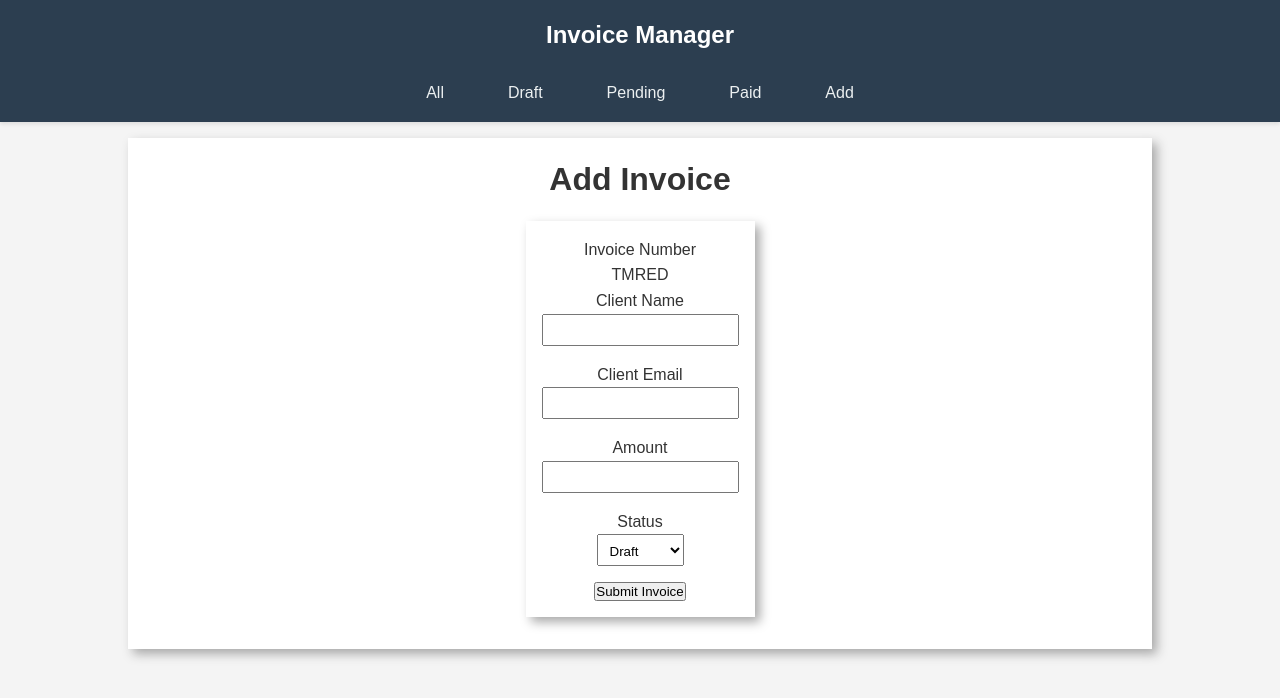
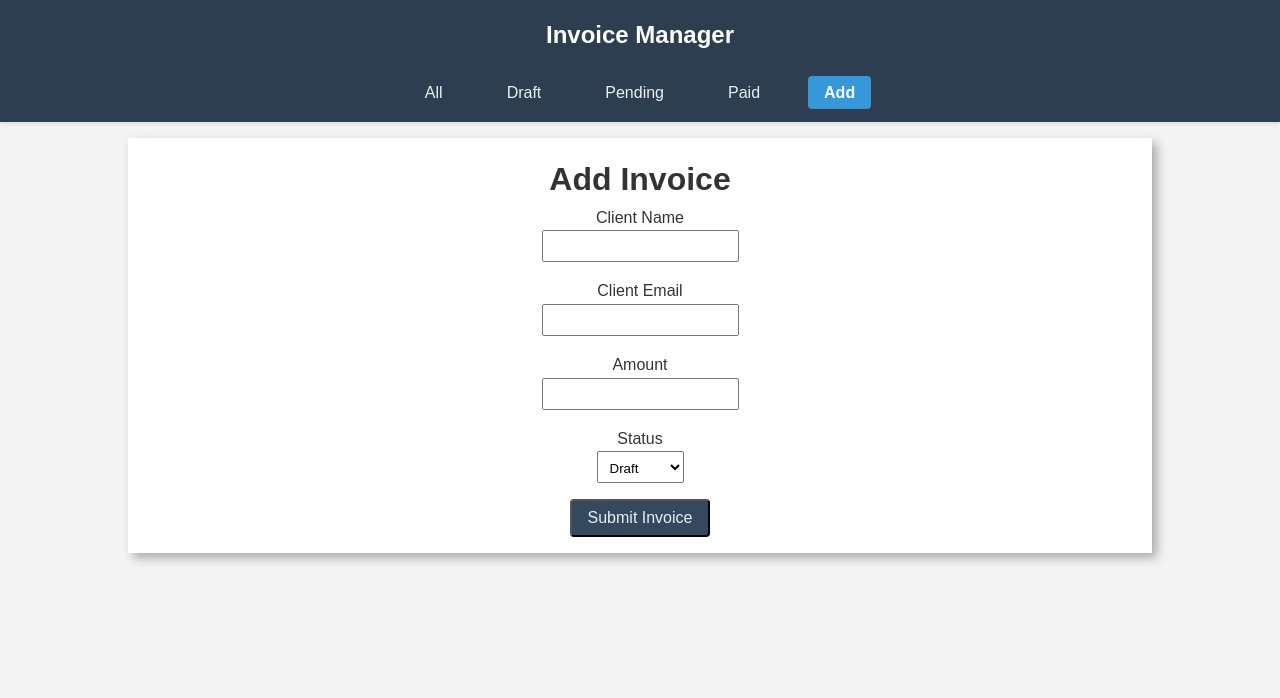
Before and after one commit to uaj14/invoice-manager, a PHP site: page /add.php in a window 1280 px wide. Shown: the top 698 px of the page. Run offline with PHP 8.4, Linux system fonts and the light colour scheme.

Commit message:
Completes the assignment.

```diff
--- a/add.php
+++ b/add.php
@@ -29,12 +29,11 @@
         $invoiceNumber = getInvoiceNumber();
     ?>
 
-    <div class="add">
-        <h1>Add Invoice</h1>
+
+
 
     <form class="add" action="index.php" method="post" class="invoice-form">
-            <label>Invoice Number</label>
-            <div class="invoice-number"><?php echo $invoiceNumber; ?></div>
+        <h1>Add Invoice</h1>
         <input type="hidden" name="number" value="<?php echo $invoiceNumber; ?>">
 
         <label for="client">Client Name</label>
@@ -53,8 +52,8 @@
             <option value="paid">Paid</option>
         </select>
 
-            <button type="submit">Submit Invoice</button>
+        <button type="submit" class="nav-link">Submit Invoice</button>
     </form>
-    </main>
+
 </body>
 </html>
--- a/nav.php
+++ b/nav.php
@@ -21,7 +21,7 @@ function renderNav($currentStatus = 'all', $count = null) {
             <li><a href="index.php?status=draft" class="nav-link<?php echo $currentStatus === 'draft' ? ' active' : ''; ?>">Draft</a></li>
             <li><a href="index.php?status=pending" class="nav-link<?php echo $currentStatus === 'pending' ? ' active' : ''; ?>">Pending</a></li>
             <li><a href="index.php?status=paid" class="nav-link<?php echo $currentStatus === 'paid' ? ' active' : ''; ?>">Paid</a></li>
-            <li><a href="add.php" class="nav-link">Add</a></li>
+            <li><a href="add.php" class="nav-link<?php echo strpos($_SERVER['PHP_SELF'], 'add.php') !== false ? ' active' : ''; ?>">Add</a></li>
         </ul>
     </nav>
 <?php }
--- a/style.css
+++ b/style.css
@@ -10,6 +10,10 @@ body {
     line-height: 1.6;
     color: #333;
     background-color: #f4f4f4;
+}
+
+button {
+    background-color: #34495e;
 }
 
 /* Navigation Bar Styles */
@@ -56,9 +60,10 @@ body {
     color: #fff;
 }
 
-.nav-link:active {
+.nav-link.active {
     background-color: #3498db;
     color: #fff;
+    font-weight: 700;
 }
 
 /* Invoice */
```
Also changed, not shown: README.md. Lines whose indentation alone changed are shown as unchanged.
